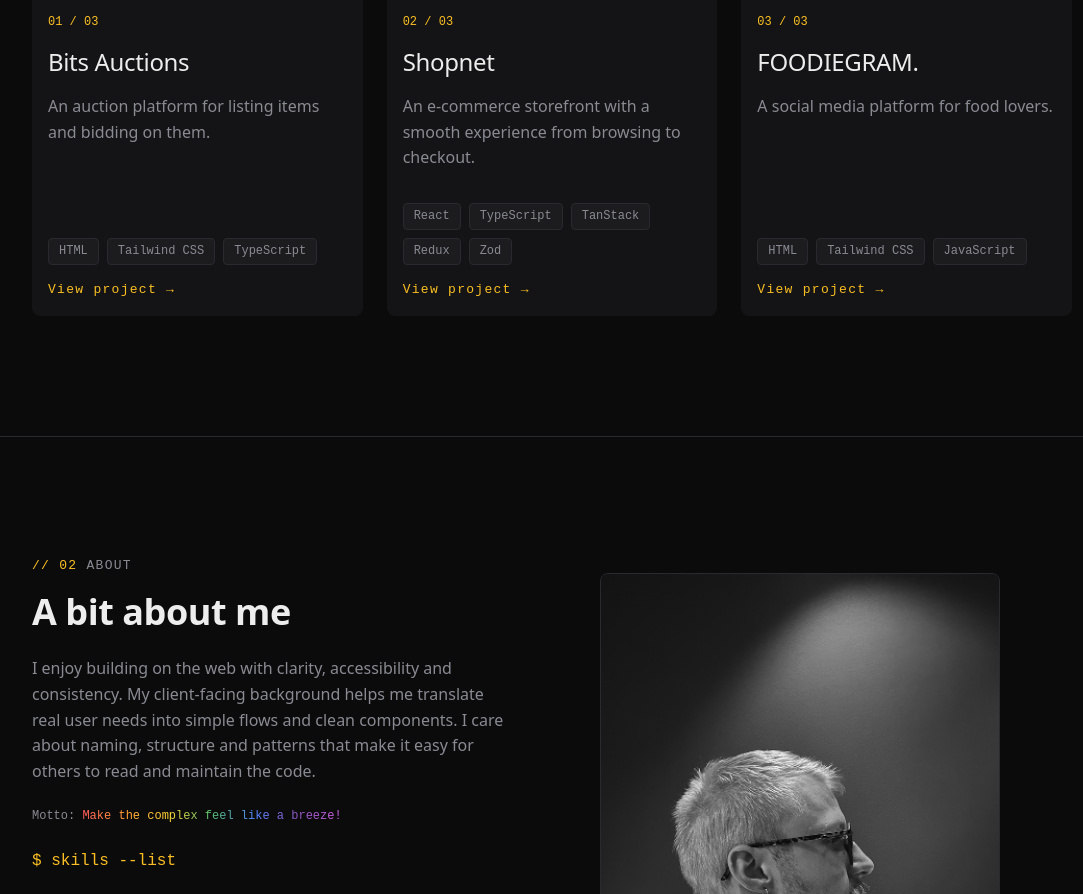
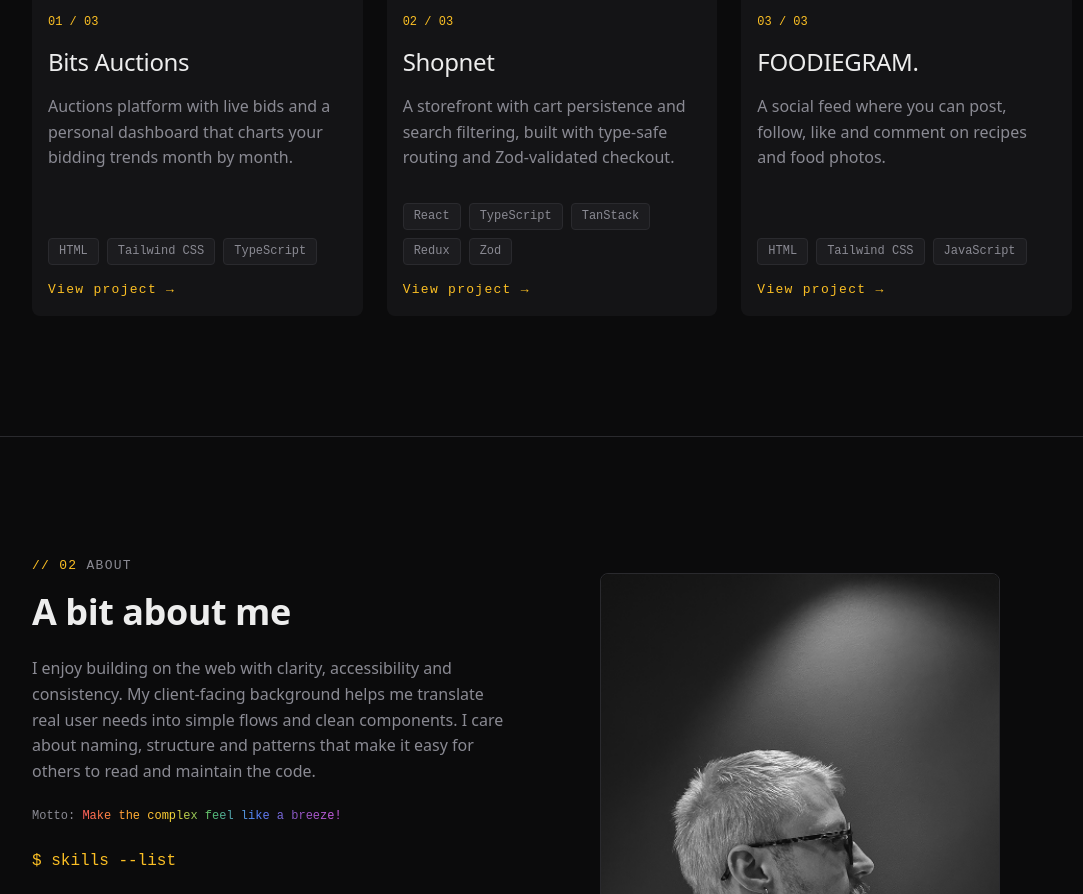
Before and after one commit to telecasteren/portfolio2, a React (Vite) app: page / in a window 1280 px wide. Shown: the part 1294-2188 px from the top of the page, without its empty margins (88-1171 px from the left). Built offline with nearby package versions, Linux system fonts and the light colour scheme.

Commit message:
Updated project texts

```diff
--- a/src/data/projects.ts
+++ b/src/data/projects.ts
@@ -5,7 +5,8 @@ export const projects: Project[] = [
     id: 1,
     slug: "bits",
     title: "Bits Auctions",
-    subtitle: "An auction platform for listing items and bidding on them.",
+    subtitle:
+      "Auctions platform with live bids and a personal dashboard that charts your bidding trends month by month.",
     description:
       "Sellers list items, buyers bid, and the highest bid wins when the timer runs out, with a dashboard to keep track of it all.",
     roles: ["Frontend", "UX Design"],
@@ -22,16 +23,16 @@ export const projects: Project[] = [
     process:
       "When planning the project, I put myself in the users shoes and asked what they'd want to keep an eye on. That led to the Overview dashboard, where users can track their bids month by month and see bidding trends across the year.",
     lesson:
-      "I got more proficient in TypeScript, Tailwind CSS, and used my client-facing experience to spot and build supporting features that help users succeed.",
+      "I used my client-facing experience to spot and build supporting features that help users succeed. Building on this, is knowing when 'not' to build, that way I make sure features give real value to the user.",
   },
   {
     id: 2,
     slug: "shopnet",
     title: "Shopnet",
     subtitle:
-      "An e-commerce storefront with a smooth experience from browsing to checkout.",
+      "A storefront with cart persistence and search filtering, built with type-safe routing and Zod-validated checkout.",
     description:
-      "A clean storefront for browsing products, filling a cart and checking out.",
+      "A clean storefront where cart state stays consistent across pages and checkout errors appear before you place the order, to make a smooth shopping experience.",
     roles: ["Frontend", "UX Design", "Product Engineer"],
     stack: ["React", "TypeScript", "TanStack", "Redux", "Zod"],
     year: "2026",
@@ -45,17 +46,18 @@ export const projects: Project[] = [
     url: "https://shopnet.telecasternilsen.com",
     goal: "Build an e-commerce storefront where users can browse and buy products in a clean, intuitive layout.",
     process:
-      "While planning this project, I focused on making the journey from browsing to checkout feel effortless. I used Redux to keep the cart state consistent across pages, and Zod to validate checkout form, so users get clear, immediate feedback before placing an order.",
+      "Shoppers abandon checkout when the form fails late or the cart loses its state. So I focused on making the journey from browsing to checkout feel effortless. I used Redux to keep the cart state consistent across pages, and Zod to validate checkout form. This makes the users get clear, immediate feedback before placing an order.",
     lesson:
-      "This project made me more confident in React and TypeScript, and learned how to structure state management and data validation so they scale with the app.",
+      "Working with the checkout process and state, I learnt to value how to structure state management and data validation so they scale with the app.",
   },
   {
     id: 3,
     slug: "foodiegram",
     title: "FOODIEGRAM.",
-    subtitle: "A social media platform for food lovers.",
+    subtitle:
+      "A social feed where you can post, follow, like and comment on recipes and food photos.",
     description:
-      "A social media platform for discovering food, sharing recipes and restaurant tips.",
+      "An image first feed for food-lovers, designed around how people actually browse food: quickly and visually. Discover food, share recipes and restaurant tips with your followers.",
     roles: ["Frontend", "UX Design"],
     stack: ["HTML", "Tailwind CSS", "JavaScript"],
     year: "2025",
@@ -70,7 +72,7 @@ export const projects: Project[] = [
     process:
       "My wife bakes sourdough, and her insights from the food community was that browsing is often quick and visual. So I prioritised an image-first feed, keeping interactions fast and layout uncluttered.",
     lesson:
-      "This project strengthened my skills with Tailwind CSS and TypeScript, and gave me a good understanding of designing for engagement and interaction. Small details make a big difference to the user experience.",
+      "Working on 'FOODIEGRAM.' gave me a good understanding of designing for engagement and interaction. Small details make a big difference to the user experience, such as optimistic likes and image loading performance.",
   },
 ];
 
```
Also changed, not shown: 1 other file (tests, documents, lock files or other folders).
